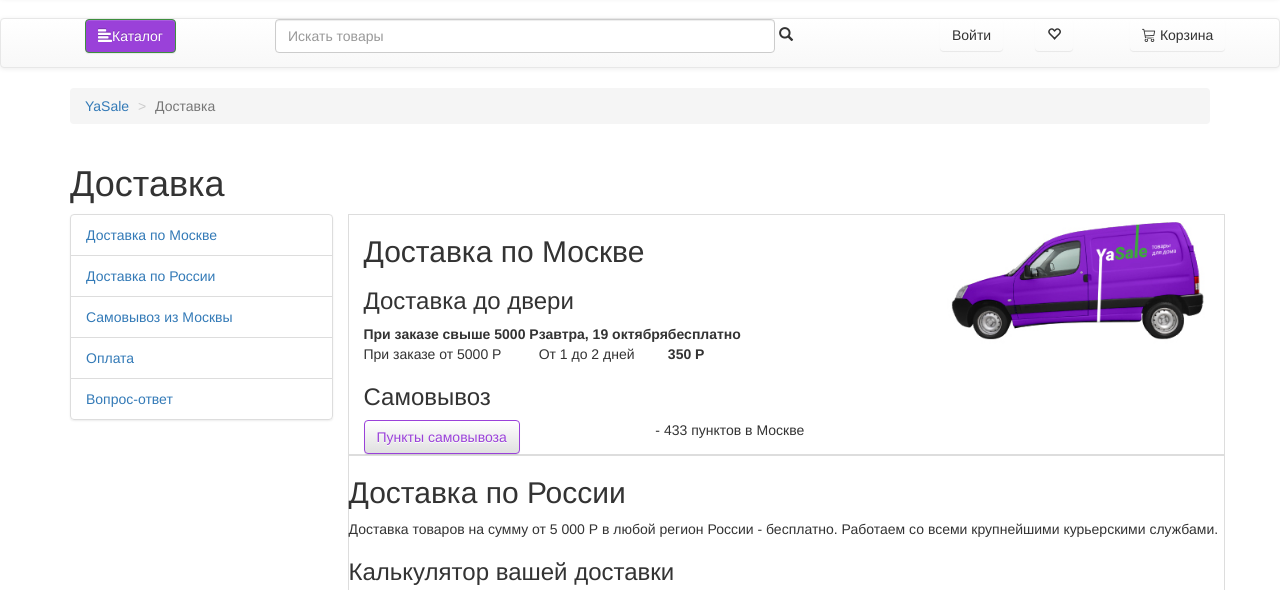
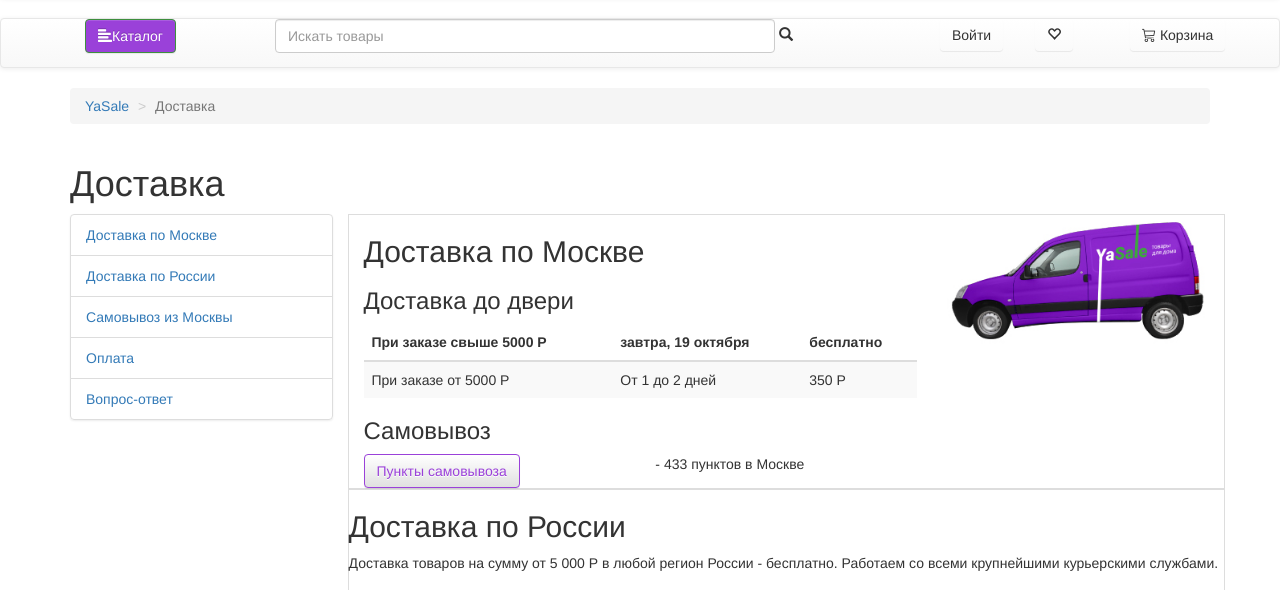
Before and after one commit to ultrasss/YaSale, a plain HTML site: page index.html in a window 1280 px wide. Shown: the part 156-746 px from the top of the page. Drawn offline with nearby package versions, Linux system fonts and the light colour scheme.

Commit message:
table fixed

```diff
--- a/index.html
+++ b/index.html
@@ -157,17 +157,21 @@
                   <div class="col-md-8">
                       <h2>Доставка по Москве</h2>
                       <h3>Доставка до двери</h3>
-                      <table>
-                          <tr>
+                      <table class="table table-striped">
+                        <thead>
+                        <tr>
                               <th>При заказе свыше 5000 Р</th>
                               <th>завтра, 19 октября</th>
                               <th>бесплатно</th>
                           </tr>
+                        </thead>
+                        <tbody>
                           <tr>
                               <td>При заказе от 5000 Р</td>
                               <td>От 1 до 2 дней</td>
-                              <th>350 Р</th>
+                              <td>350 Р</td>
                           </tr>
+                        </tbody>
                       </table>
                       <h3>Самовывоз</h3>
                       <div class="row">
```
